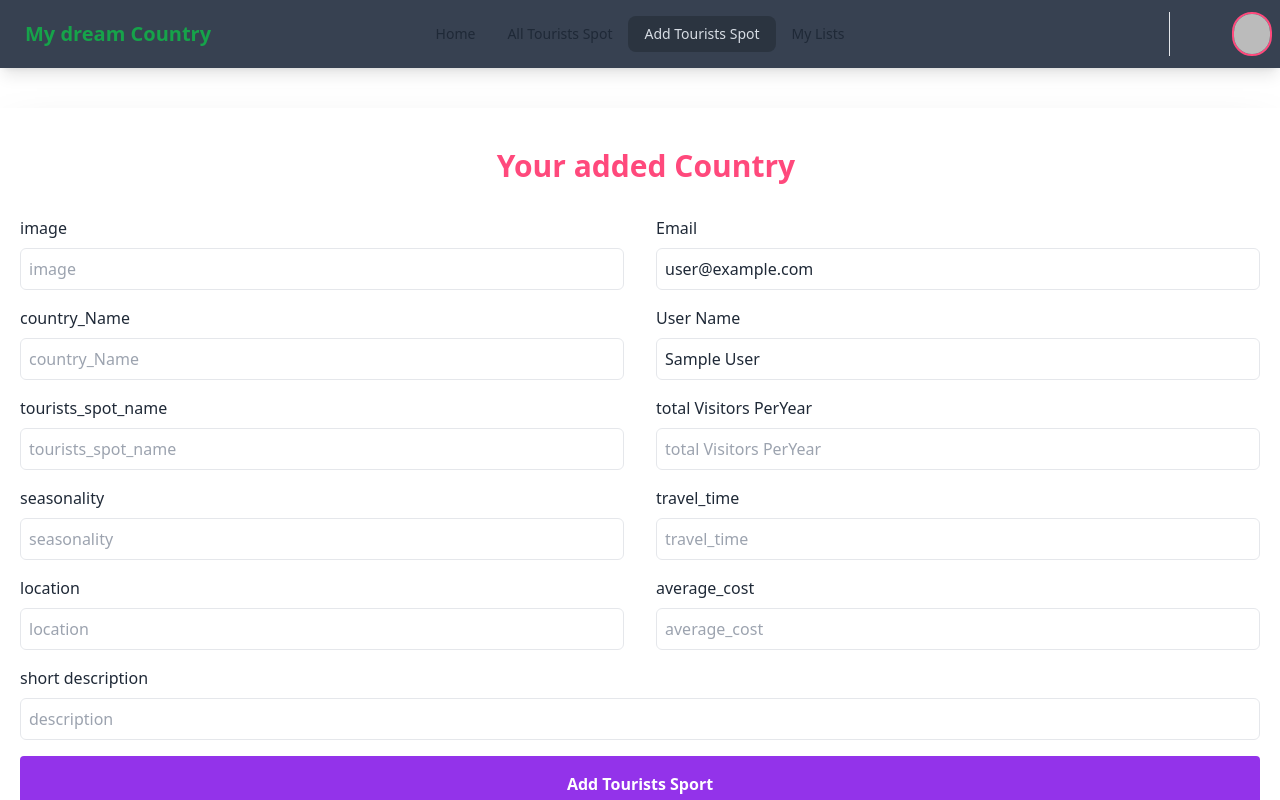
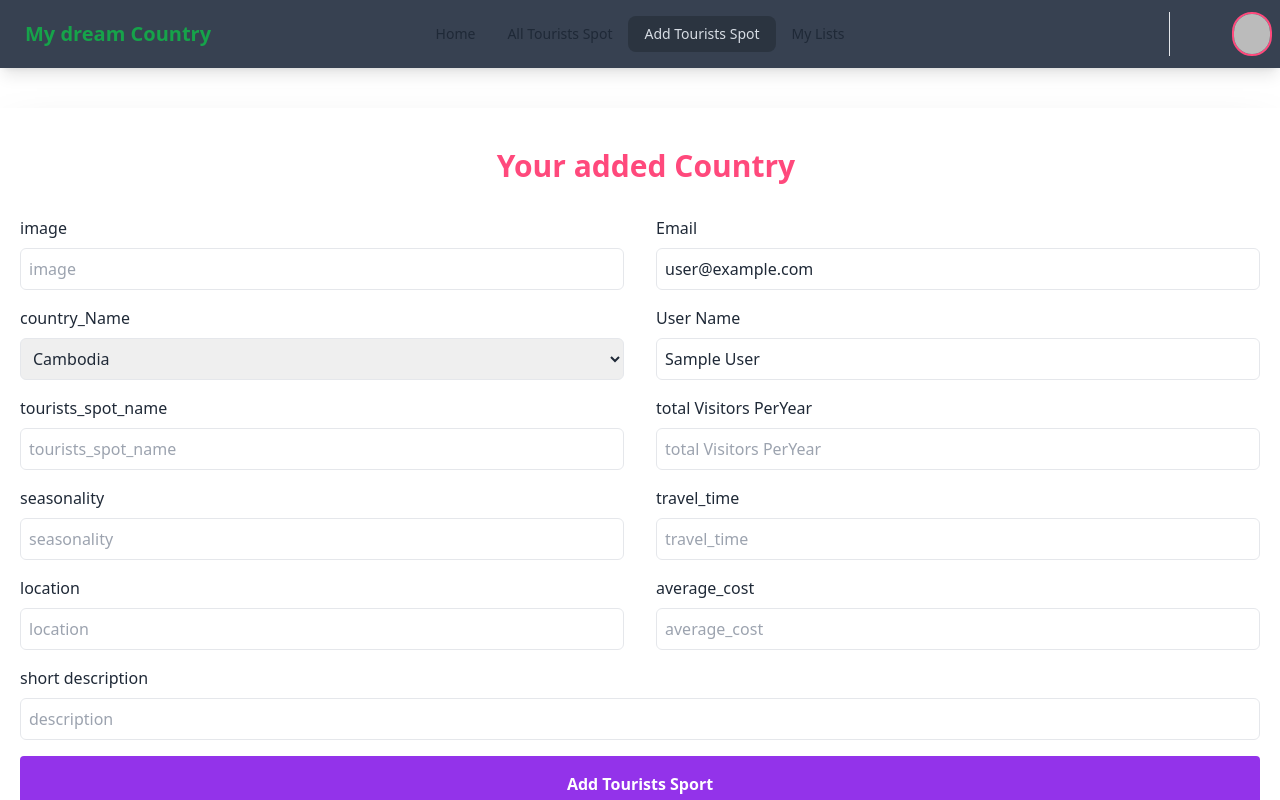
Before and after one commit to nayeem-miah/b9a10-client-10-Journy-Junction, a React (Vite) app: page /addTourists in a window 1280 px wide. Shown: the top 800 px of the page. Built offline with nearby package versions, Linux system fonts and the light colour scheme; no server answers; sample sign-in values are in the browser's storage.

Commit message:
modify-errorPage

```diff
--- a/src/Components/Cards/Card.jsx
+++ b/src/Components/Cards/Card.jsx
@@ -1,3 +1,4 @@
+/* eslint-disable react/prop-types */
 
 import { FaDollarSign, FaLocationDot } from "react-icons/fa6";
 import { IoMdEye } from "react-icons/io";
--- a/src/Components/ErrorPage/ErrorPage.jsx
+++ b/src/Components/ErrorPage/ErrorPage.jsx
@@ -1,15 +1,26 @@
 import { Link } from "react-router-dom";
 import PageTitle from "../../pages/MyLIst/PageTitle";
-
+import img from "../../assets/3747371.jpg";
 const ErrorPage = () => {
   return (
-    <div className="text-center items-center space-y-5 mt-20">
-        <PageTitle title={'Error page | MY dream Country'}></PageTitle>
-      <h3 className="text-9xl font-bold text-red-600">404 !!!</h3>
-      <p className="text-3xl font-bold">No Found</p>
-      <Link to={"/"}>
-        <p className="link link-primary text-4xl">Go Back</p>
-      </Link>
+    <div className="text-center items-center space-y-5 ">
+      <PageTitle title={"Error page | MY dream Country"}></PageTitle>
+
+      <div
+        className="hero min-h-screen"
+        style={{ backgroundImage: `url(${img})` }}
+      >
+        <div className="hero-overlay bg-opacity-60"></div>
+        <div className="hero-content text-center text-neutral-content">
+          <div className="max-w-md">
+            {/* <h1 className="mb-5 text-5xl text-red-700 font-bold">Error Page</h1> */}
+
+            <Link to={"/"}>
+              <button className=" link link-warning  text-6xl">Go Back</button>
+            </Link>
+          </div>
+        </div>
+      </div>
     </div>
   );
 };
--- a/src/pages/AddTouristSport/AddTouristSport.jsx
+++ b/src/pages/AddTouristSport/AddTouristSport.jsx
@@ -85,17 +85,38 @@ const AddTouristSport = () => {
                   required
                 />
 
-                <label className="block mt-4 mb-2 dark:text-white">
+                <label
+                  className="block mt-4 mb-2 dark:text-white"
+                  htmlFor="brand"
+                >
                   country_Name
                 </label>
-
-                <input
+                <select
+                  type="text"
                   className="w-full p-2 border rounded-md focus:outline-[#FF497C]"
-                  type="text"
-                  placeholder="country_Name"
+                  placeholder="select country_Name"
                   name="country_Name"
                   required
-                />
+                >
+                  <option value="Bangladesh" selected>
+                    Bangladesh
+                  </option>
+                  <option value="Thailand" selected>
+                    Thailand
+                  </option>
+                  <option value="Indonesia" selected>
+                    Indonesia
+                  </option>
+                  <option value="Malaysia" selected>
+                    Malaysia
+                  </option>
+                  <option value="Vietnam" selected>
+                    Vietnam
+                  </option>
+                  <option value="Cambodia" selected>
+                    Cambodia
+                  </option>
+                </select>
 
                 <label className="block mt-4 mb-2 dark:text-white">
                   tourists_spot_name
```
Also changed, not shown: src/assets/3747371.jpg (added).
